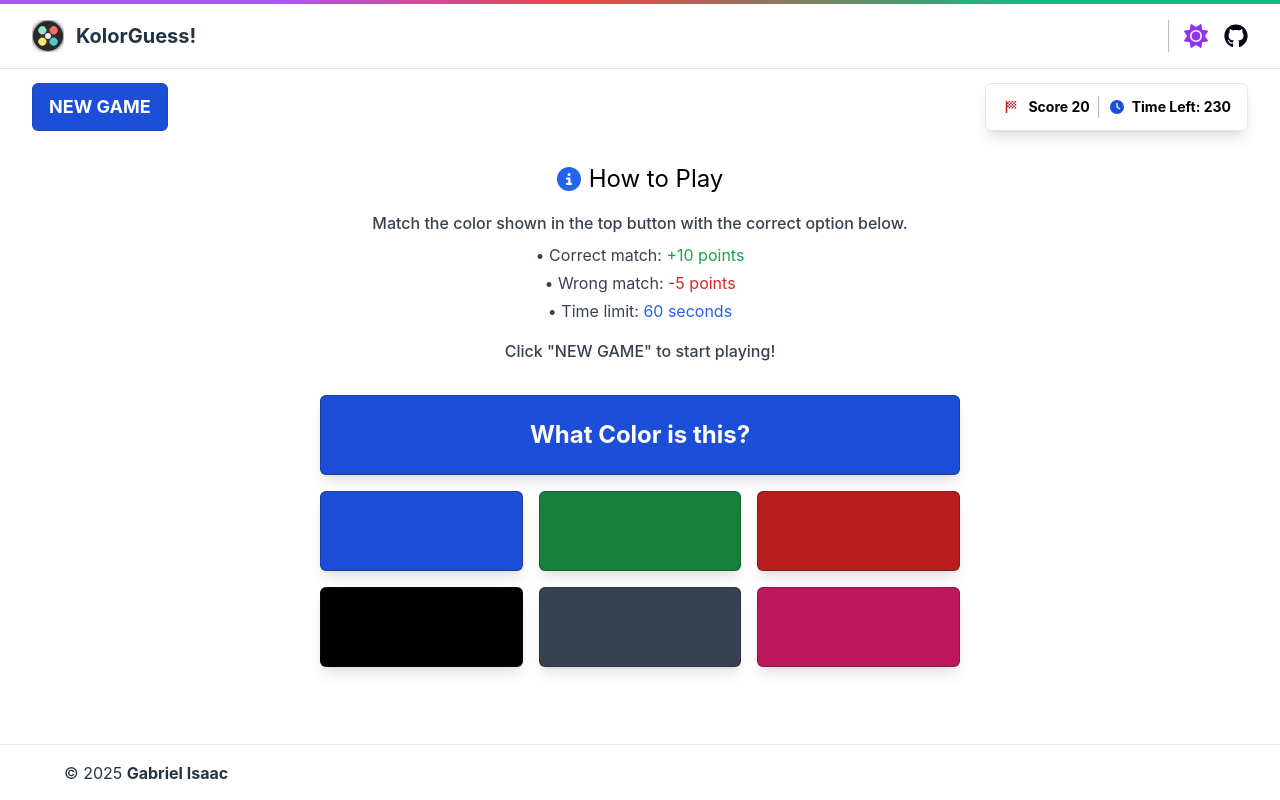
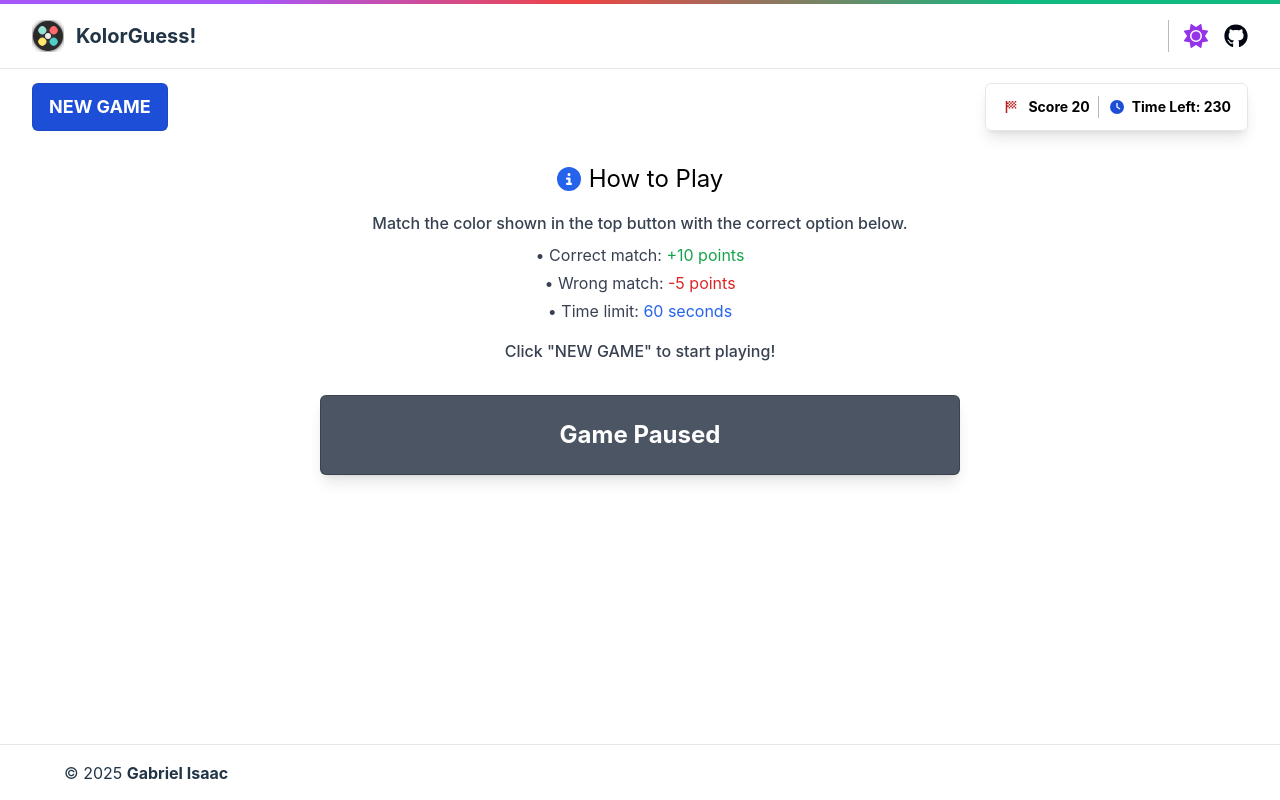
Before and after one commit to gabrielisaacs/color-game, a React (Vite) app in the folder app/: page / in a window 1280 px wide. Built offline with nearby package versions, Linux system fonts and the light colour scheme.

Commit message:
update: add color functionalities

```diff
--- a/app/src/components/ColorBars.jsx
+++ b/app/src/components/ColorBars.jsx
@@ -1,20 +1,57 @@
-import React from 'react'
+import React, { useEffect } from 'react';
+import { getRandomColors, getColorName } from './Colors';
 
-const ColorBars = () => {
+const ColorBars = ({ onScore, onFail, gameState, setGameState }) => {
+  useEffect(() => {
+    if (gameState.isPlaying && !gameState.colors) {
+      setGameState(prev => ({ ...prev, colors: getRandomColors() }));
+    }
+  }, [gameState.isPlaying]);
+
+  const handleColorClick = (selectedColor) => {
+    if (!gameState.isPlaying) return;
+
+    if (selectedColor === gameState.colors.target) {
+      onScore();
+      setGameState(prev => ({ ...prev, colors: getRandomColors() }));
+    } else {
+      onFail();
+    }
+  };
+
   return (
     <div className='mx-auto flex flex-wrap gap-4 w-[40rem]'>
-      <button className=' h-[5rem] w-full font-bold shadow-lg border-neutral-900 border border-opacity-30 rounded-md  text-white text-2xl bg-blue-700  items-center py-2 px-4 gap-2 text-center'> What Color is this?</button>
+      <button
+        data-testid="colorBox"
+        className={`h-[5rem] w-full font-bold shadow-lg border-neutral-900 border
+          border-opacity-30 rounded-md text-white text-2xl
+          ${gameState.colors?.target || 'bg-gray-600'} items-center py-2 px-4 gap-2
+          text-center transition-all duration-300`}
+      >
+        {gameState.isPlaying ? `What Color is this?` : 'Game Paused'}
+      </button>
 
       <div className="grid grid-cols-3 grid-rows-2 gap-4 w-full">
-        <button className='h-[5rem] shadow-lg border-neutral-900 border border-opacity-30 rounded-md bg-blue-700'></button>
-        <button className='h-[5rem] shadow-lg border-neutral-900 border border-opacity-30 rounded-md bg-green-700'></button>
-        <button className='h-[5rem] shadow-lg border-neutral-900 border border-opacity-30 rounded-md bg-red-700'></button>
-        <button className='h-[5rem] shadow-lg border-neutral-900 border border-opacity-30 rounded-md bg-black'></button>
-        <button className='h-[5rem] shadow-lg border-neutral-900 border border-opacity-30 rounded-md bg-gray-700'></button>
-        <button className='h-[5rem] shadow-lg border-neutral-900 border border-opacity-30 rounded-md bg-pink-700'></button>
+        {gameState.colors?.options.map((color, index) => (
+          <button
+            key={index}
+            data-testid="colorOption"
+            onClick={() => handleColorClick(color)}
+            disabled={!gameState.isPlaying}
+            className={`h-[5rem] shadow-lg border-neutral-900 border border-opacity-30
+              rounded-md ${color} transition-all duration-200
+              hover:scale-105 active:scale-95 relative group
+              ${!gameState.isPlaying ? 'opacity-50 cursor-not-allowed' : ''}`}
+          >
+            <span className="absolute inset-0 flex items-center justify-center
+              text-white opacity-0 group-hover:opacity-100 transition-opacity duration-200">
+              {getColorName(color)}
+            </span>
+          </button>
+        ))}
       </div>
     </div>
-  )
-}
+  );
+};
 
-export default ColorBars
+export default ColorBars;
```
